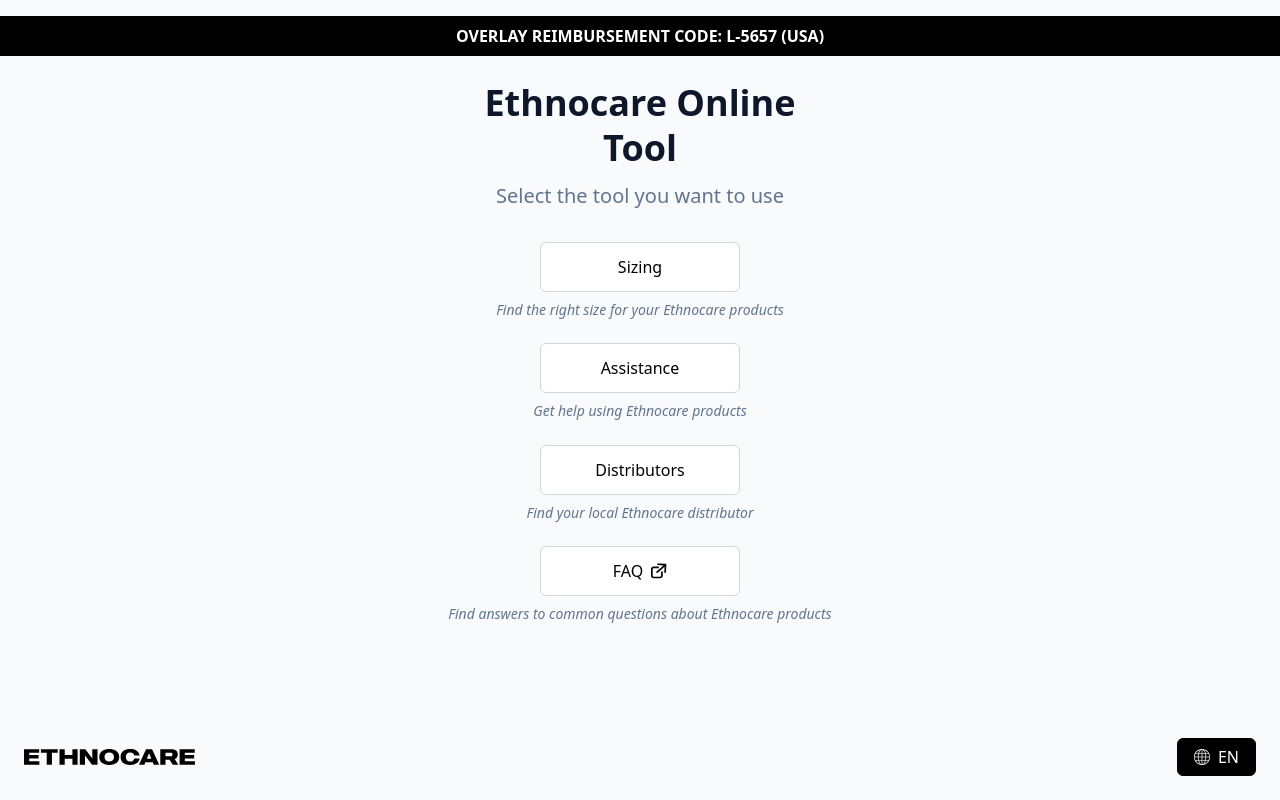
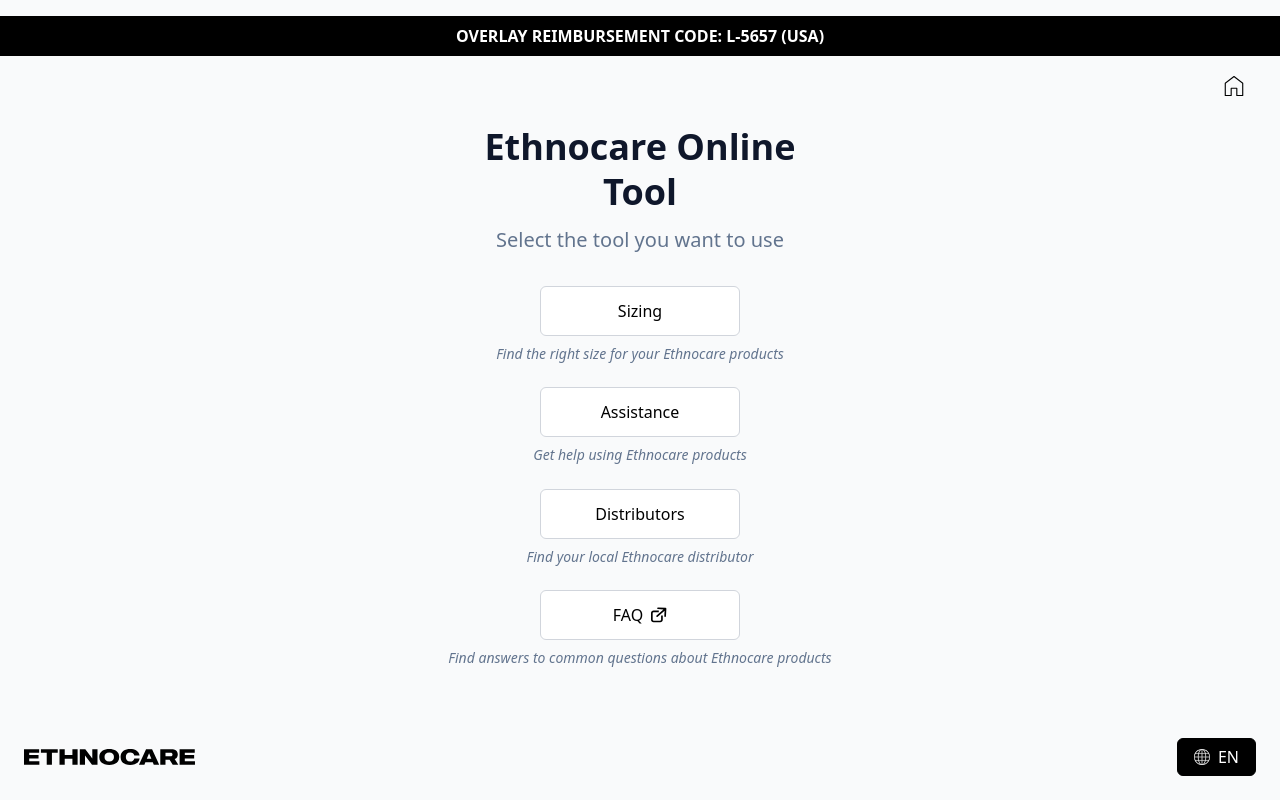
Before and after one commit to EthnoDev/ethnocare-online-tool, a React (Vite) app: page / in a window 1280 px wide. Built offline with nearby package versions, Linux system fonts and the light colour scheme.

Commit message:
home page icon

```diff
--- a/src/components/PageWrapper.jsx
+++ b/src/components/PageWrapper.jsx
@@ -1,7 +1,7 @@
 import { motion } from "framer-motion";
 import { useNavigate, useLocation } from "react-router-dom";
 import { useTranslation } from "react-i18next";
-import { useState } from "react";
+import { useEffect, useState } from "react";
 import ProgressBar from "./ProgressBar";
 import EthnocareLogo from "../assets/ethnocare-logo.svg";
 import LanguageButton from "./LanguageButton";
@@ -34,8 +34,24 @@ export default function PageWrapper({
   const { t, i18n } = useTranslation("common");
 
   const [chartsOpen, setChartsOpen] = useState(false);
+  const [navigationTarget, setNavigationTarget] = useState(null);
   const openCharts = () => setChartsOpen(true);
   const closeCharts = () => setChartsOpen(false);
+
+  useEffect(() => {
+    if (navigationTarget === null) return;
+
+    const timer = setTimeout(() => {
+      navigate(navigationTarget);
+      setNavigationTarget(null);
+    }, 200);
+
+    return () => clearTimeout(timer);
+  }, [navigationTarget, navigate]);
+
+  const handleNavigate = (target) => {
+    setNavigationTarget((current) => current === null ? target : current);
+  };
 
   // Route-based visibility checks
   const showContactCard = location.pathname.startsWith("/assistance");
@@ -98,36 +114,56 @@ export default function PageWrapper({
         </div>
       )}
 
-      {/* Top: Back + Progress */}
-      <div className="w-full flex flex-col mt-2 gap-3 sm:grid sm:grid-cols-3 sm:items-center sm:gap-0">
-        <div className="flex justify-start">
+      {/* Top navigation and progress */}
+      <div className="w-full grid grid-cols-2 items-center mt-2 gap-3 sm:grid-cols-3 sm:gap-0">
+        <div className="col-start-1 row-start-1 flex justify-start">
           {showBack && (
             <button
               onClick={() => {
                 if (typeof backTo === "number") {
                   // location.key is "default" when there is no in-app history (direct load)
-                  if (location.key !== "default") navigate(backTo);
-                  else navigate(backFallback);
+                  if (location.key !== "default") handleNavigate(backTo);
+                  else handleNavigate(backFallback);
                 } else {
-                  navigate(backTo);
+                  handleNavigate(backTo);
                 }
               }}
+              disabled={navigationTarget !== null}
               className="flex items-center gap-2 text-lg text-black font-sans cursor-pointer"
-              aria-label={t("cta.back")}
-              title={t("cta.back")}
+              aria-label={t("cta.back_description")}
+              title={t("cta.back_description")}
             >
               <span className="text-xl">←</span> {t("cta.back")}
             </button>
           )}
         </div>
 
-        <div className="flex justify-center">
+        <div className="col-span-2 row-start-2 flex justify-center sm:col-span-1 sm:col-start-2 sm:row-start-1">
           {currentStep !== null && (
             <ProgressBar currentStep={currentStep} totalSteps={totalSteps} />
           )}
         </div>
 
-        <div /> {/* right spacer */}
+        <div className="col-start-2 row-start-1 flex justify-end sm:col-start-3">
+          <button
+            type="button"
+            onClick={() => handleNavigate("/")}
+            disabled={navigationTarget !== null}
+            className="group flex h-11 w-11 items-center justify-center rounded-lg cursor-pointer focus-visible:outline-2 focus-visible:outline-offset-2 focus-visible:outline-black"
+            aria-label={t("cta.home")}
+            title={t("cta.home")}
+          >
+            <svg viewBox="0 0 13 14" aria-hidden="true" className="h-5 w-5">
+              {/* Outline icon, from home.svg */}
+              <path d="M6.25994 0.0790067L0.153875 4.74567C0.058148 4.81832 -0.000469889 4.93637 2.83779e-06 5.05557V13.6111C2.25348e-05 13.8147 0.187676 14 0.393942 14H4.53031C4.73657 14 4.92423 13.8147 4.92424 13.6111V8.94446H8.07576V13.6111C8.07578 13.8147 8.26343 14 8.4697 14H12.6061C12.8123 14 13 13.8147 13 13.6111V5.05557C13 4.93637 12.9419 4.81832 12.8461 4.74567L6.74007 0.0790067C6.56061 -0.0317097 6.40605 -0.0208208 6.25994 0.0790067ZM6.5 0.875023L12.2121 5.24394V13.2222H8.86364V8.55557C8.86362 8.35195 8.67597 8.1667 8.4697 8.16668H4.53031C4.32404 8.1667 4.13639 8.35195 4.13637 8.55557V13.2222H0.787881V5.24394L6.5 0.875023Z" />
+              {/* Solid fill, shown on hover/press */}
+              <path
+                className="opacity-0 transition-opacity group-hover:opacity-100 group-active:opacity-100"
+                d="M6.25994 0.0790067L0.153875 4.74567C0.058148 4.81832 -0.000469889 4.93637 2.83779e-06 5.05557V13.6111C2.25348e-05 13.8147 0.187676 14 0.393942 14H4.53031C4.73657 14 4.92423 13.8147 4.92424 13.6111V8.94446H8.07576V13.6111C8.07578 13.8147 8.26343 14 8.4697 14H12.6061C12.8123 14 13 13.8147 13 13.6111V5.05557C13 4.93637 12.9419 4.81832 12.8461 4.74567L6.74007 0.0790067C6.56061 -0.0317097 6.40605 -0.0208208 6.25994 0.0790067Z"
+              />
+            </svg>
+          </button>
+        </div>
       </div>
 
       {/* Main content */}
--- a/src/locales/de/common.json
+++ b/src/locales/de/common.json
@@ -3,6 +3,7 @@
     "start": "START",
     "next": "Weiter",
     "back": "Zurück",
+    "back_description": "Vorherige Seite",
     "skip": "Überspringen",
     "confirm": "BESTÄTIGEN",
     "restart": "Neue Größe finden",
@@ -16,7 +17,7 @@
     "suspension": "Suspension",
     "pressurePoints": "Overlay-Rotation",
     "small": "ZU KLEIN",
-    "home": "Zurück zur Startseite",
+    "home": "Startseite",
     "buy": "Erhalten Sie das "
   },
   "pages": {
--- a/src/locales/en/common.json
+++ b/src/locales/en/common.json
@@ -3,6 +3,7 @@
     "start": "START",
     "next": "Next",
     "back": "Back",
+    "back_description": "Previous Page",
     "skip": "Skip",
     "confirm": "CONFIRM",
     "restart": "Find a new size",
@@ -16,7 +17,7 @@
     "suspension": "Suspension",
     "pressurePoints": "Overlay Rotation",
     "small": "TOO SMALL",
-    "home": "Return to Home Page",
+    "home": "Home Page",
     "buy": "Get the "
   },
   "pages": {
--- a/src/locales/es/common.json
+++ b/src/locales/es/common.json
@@ -3,6 +3,7 @@
     "start": "EMPEZAR",
     "next": "Siguiente",
     "back": "Atrás",
+    "back_description": "Página anterior",
     "skip": "Saltar",
     "confirm": "CONFIRMAR",
     "restart": "Buscar otra talla",
@@ -16,7 +17,7 @@
     "suspension": "Suspensión",
     "pressurePoints": "Rotación del Overlay",
     "small": "DEMASIADO PEQUEÑO",
-    "home": "Volver a la página de inicio",
+    "home": "Página de inicio",
     "buy": "Obtener el "
   },
   "pages": {
--- a/src/locales/fr/common.json
+++ b/src/locales/fr/common.json
@@ -3,6 +3,7 @@
     "start": "COMMENCER",
     "next": "Suivant",
     "back": "Retour",
+    "back_description": "Page précédente",
     "skip": "Passer",
     "confirm": "CONFIRMER",
     "restart": "Trouver une nouvelle taille",
@@ -16,7 +17,7 @@
     "suspension": "Suspension",
     "pressurePoints": "Rotation de l'Overlay",
     "small": "TROP PETIT",
-    "home": "Retour à la page d'accueil",
+    "home": "Page d'accueil",
     "buy": "Obtenir l'"
   },
   "pages": {
```
Also changed, not shown: src/assets/home.svg (added).
